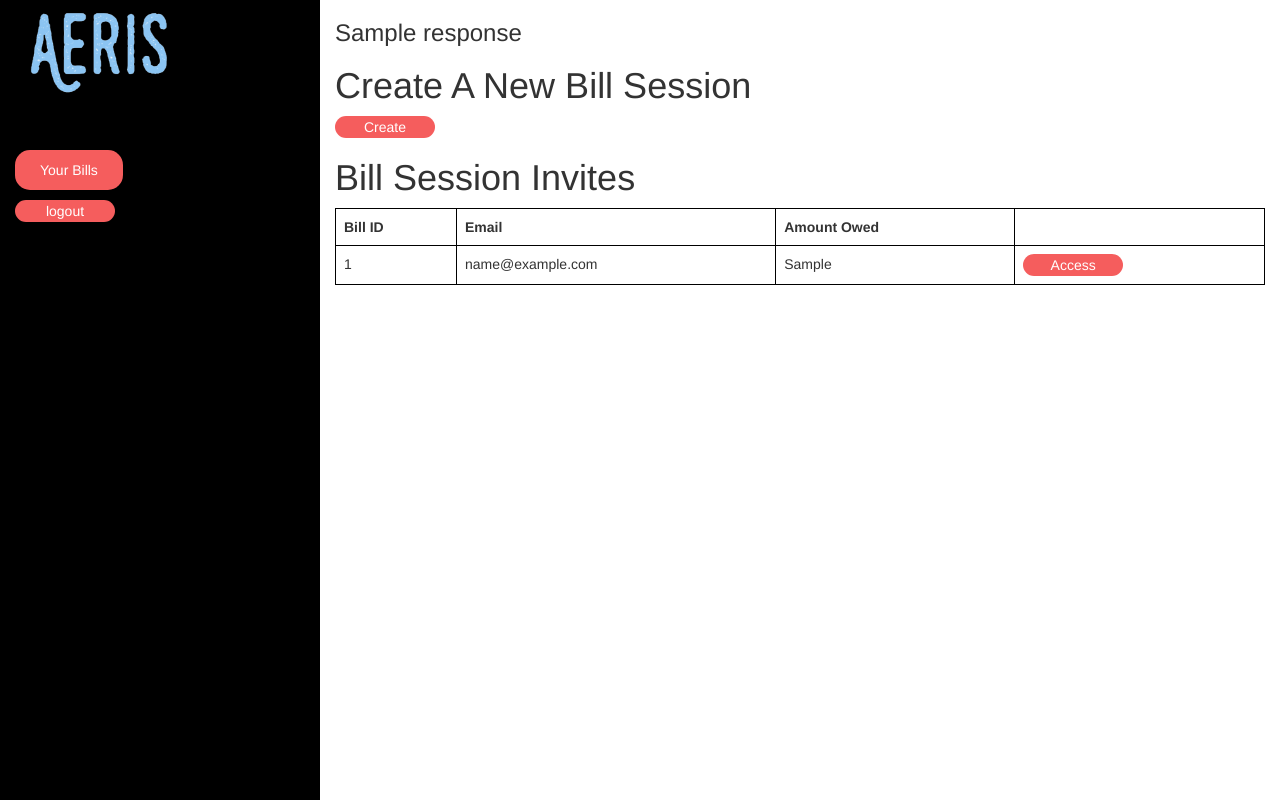
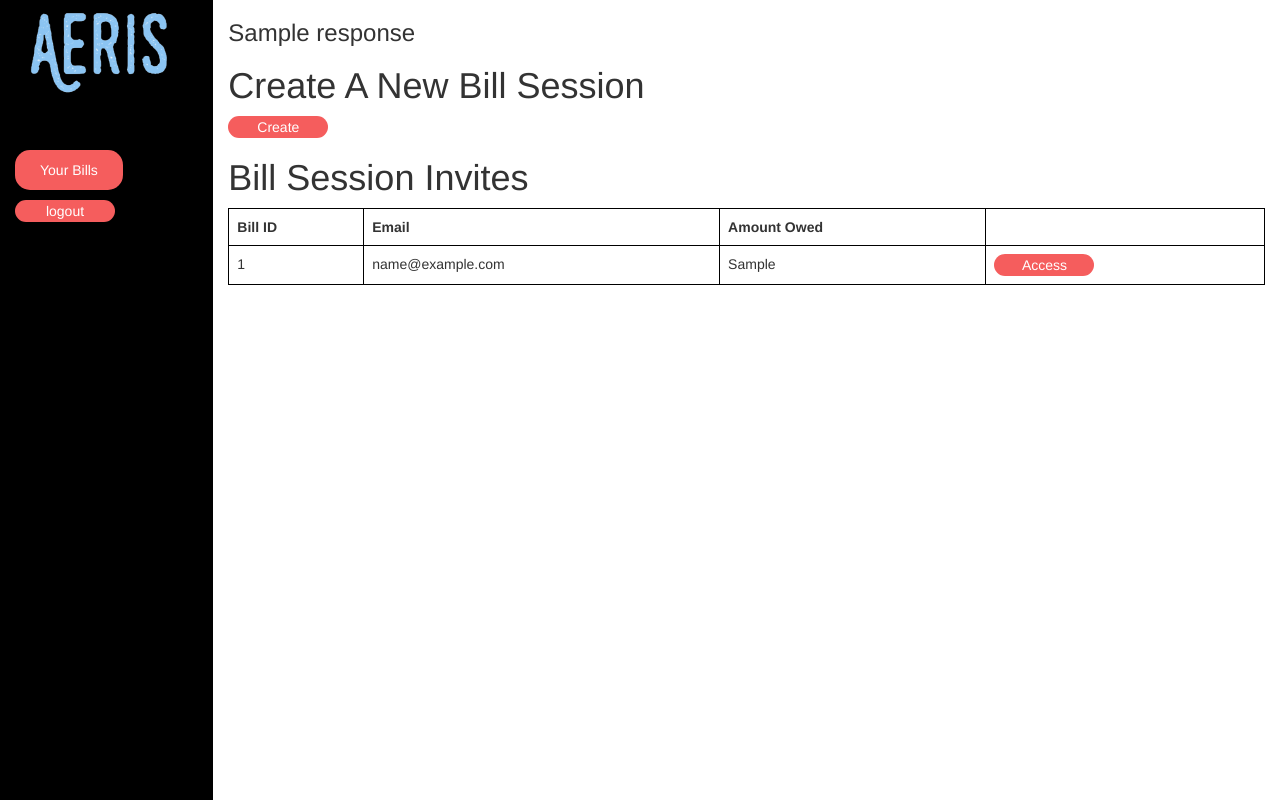
Before and after one commit to emeng13/ase, a Python web app: template templates/bill.html in a window 1280 px wide. Run offline with Jinja, Linux system fonts and the light colour scheme; the template is opened without the code that fills it: most values are stand-ins (such as "Sample title", 1, 10 or a date in 2020).

Commit message:
adjustment of html column

```diff
--- a/templates/bill.html
+++ b/templates/bill.html
@@ -23,7 +23,7 @@
 
  	<div class="container-fluid">
 		<div class="row">
-			<div id="sidebar" style="background-color:black; height:100vh" class="col-xs-3">
+			<div id="sidebar" style="background-color:black; height:100vh" class="col-xs-2">
 				<img id="logo" src="static/img/logo.png">
 				</br>
 
@@ -35,7 +35,7 @@
 			</form>
 			</div>
 
-			<div style="height: 100vh;"class="col-xs-9">
+			<div style="height: 100vh;"class="col-xs-10">
 				<h3> {{response}} </h3>
 				<h1> Create A New Bill Session</h1>
 				<form action="/create_bill" method="POST">
--- a/templates/display_bill.html
+++ b/templates/display_bill.html
@@ -24,7 +24,7 @@
   	<div class="container-fluid">
 
   		<div class="row">
-  			<div id="sidebar" style="background-color:black; height:100vh" class="col-xs-3">
+  			<div id="sidebar" style="background-color:black; height:100vh" class="col-xs-2">
   				<img id="logo" src="static/img/logo.png">
   				</br>
 
@@ -36,7 +36,7 @@
 				</form>
   			</div>
 
-  			<div style="height: 100vh;"class="col-xs-9">
+  			<div style="height: 100vh;"class="col-xs-10">
 				<div class="col-xs-7">
 					<h1>Itemized Cost for Bill {{Billid}}</h1>
 					<!-- <form action="/remove_item" method="post"> -->
--- a/templates/display_edit.html
+++ b/templates/display_edit.html
@@ -24,7 +24,7 @@
   	<div class="container-fluid">
 
   		<div class="row">
-  			<div id="sidebar" style="background-color:black; height:100vh" class="col-xs-3">
+  			<div id="sidebar" style="background-color:black; height:100vh" class="col-xs-2">
   				<img id="logo" src="static/img/logo.png">
   				</br>
 
@@ -36,7 +36,7 @@
 				</form>
   			</div>
 
-  			<div style="height: 100vh;"class="col-xs-9">
+  			<div style="height: 100vh;"class="col-xs-10">
 				<div class="col-xs-7">
 					<h2>Editing {{ItemName}}</h2>
 						<form action="/edit_item" method="post">
--- a/templates/split_cost.html
+++ b/templates/split_cost.html
@@ -21,7 +21,7 @@
 
   <body>
     <div class="row">
-        <div id="sidebar" style="background-color:black; height:100vh" class="col-xs-3">
+        <div id="sidebar" style="background-color:black; height:100vh" class="col-xs-2">
           <img id="logo" src="static/img/logo.png">
           </br>
 
@@ -33,7 +33,7 @@
           </form>
         </div>
 
-        <div style="height: 100vh;"class="col-xs-9">
+        <div style="height: 100vh;"class="col-xs-10">
           <h1>You owe ${{Cost}}</h1>
         </div>
     </div>
```
